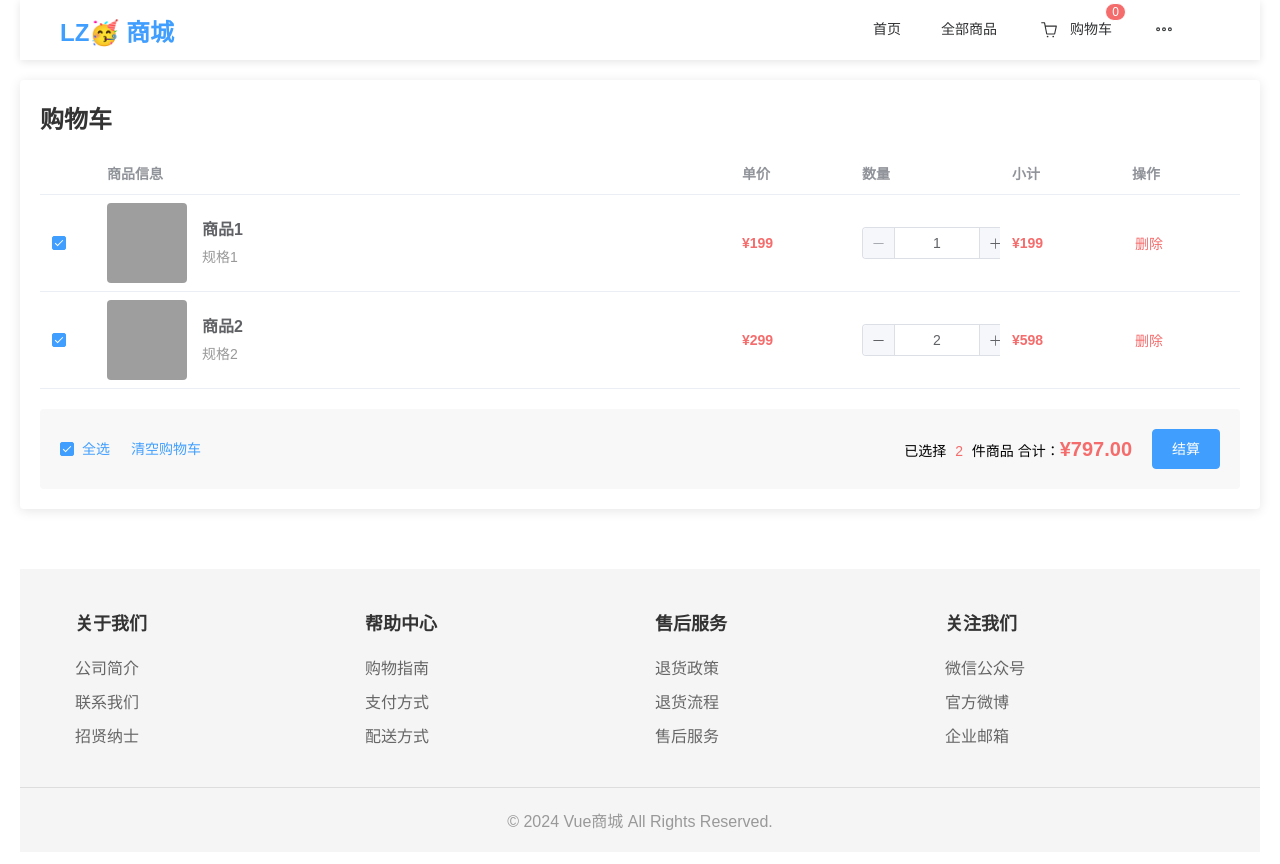
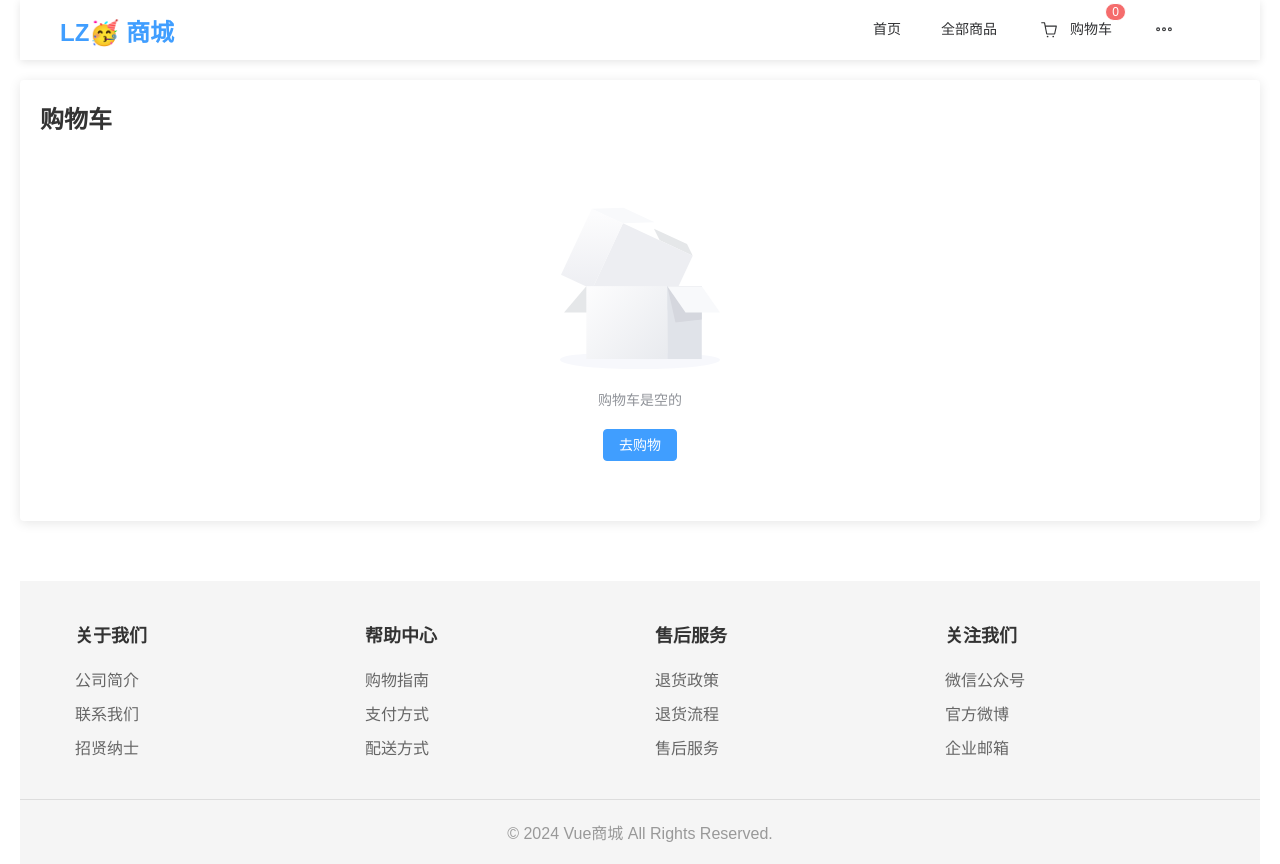
Before and after one commit to lzlzlz666/vue-shop, a Vue app: page /cart in a window 1280 px wide. Built offline with nearby package versions, Linux system fonts and the light colour scheme; grey boxes are pictures that could not be loaded.

Commit message:
购物车本地pinia

```diff
--- a/src/components/Header.vue
+++ b/src/components/Header.vue
@@ -31,7 +31,7 @@
           <el-menu-item index="/">首页</el-menu-item>
           <el-menu-item index="/products">全部商品</el-menu-item>
           <el-menu-item index="/cart">
-            <el-badge :value="cartCount" class="cart-badge">
+            <el-badge :value="cartItems.length" class="cart-badge">
               <el-icon><ShoppingCart /></el-icon> 购物车
             </el-badge>
           </el-menu-item>
@@ -53,12 +53,17 @@
 </template>
 
 <script setup>
-import { ref, computed } from 'vue'
+import { ref, computed, onMounted } from 'vue'
 import { useRoute } from 'vue-router'
 import { Search, ShoppingCart, User } from '@element-plus/icons-vue'
 
 const searchText = ref('')
-const cartCount = ref(0)
+
+import { useCartStore } from '@/stores/cartStore'
+const cartStore = useCartStore();
+
+const cartCount = ref(0);
+const cartItems = ref([]);
 
 // 获取当前路由信息
 // const route = useRoute()
@@ -70,6 +75,12 @@ const handleLogout = () => {
   // 退出登录逻辑
   console.log('logout')
 }
+
+onMounted(() => {
+  cartItems.value = cartStore.cartList
+  console.log(cartItems)
+})
+
 </script>
 
 <style scoped>
--- a/src/stores/cartStore.js
+++ b/src/stores/cartStore.js
@@ -6,8 +6,8 @@ export const useCartStore = defineStore('cart', () => {
   const cartList = ref([]);
 
   const addCart = (goods) => {
-    console.log("Adding goods:", goods);  // 打印传入的商品对象，确认 goods.count 是否正确
-    const item = cartList.value.find((item) => goods.productId === item.productId)
+    const item = cartList.value.find((item) => goods.productId === item.productId
+                                                      && goods.format === item.format);
     if(item) {
       item.count = item.count + goods.count;
     } else {
--- a/src/views/cart/index.vue
+++ b/src/views/cart/index.vue
@@ -28,10 +28,10 @@
                 <el-table-column label="商品信息">
                   <template #default="scope">
                     <div class="product-info">
-                      <img :src="scope.row.image" :alt="scope.row.name">
+                      <img :src="scope.row.picture" :alt="scope.row.name">
                       <div class="product-details">
                         <h3>{{ scope.row.name }}</h3>
-                        <p class="specs">{{ scope.row.specs }}</p>
+                        <p class="specs">{{ scope.row.format }}</p>
                       </div>
                     </div>
                   </template>
@@ -45,10 +45,10 @@
                 </el-table-column>
 
                 <!-- 数量 -->
-                <el-table-column label="数量" width="150">
+                <el-table-column label="数量" width="200">
                   <template #default="scope">
                     <el-input-number
-                      v-model="scope.row.quantity"
+                      v-model="scope.row.count"
                       :min="1"
                       :max="99"
                       @change="updateTotal"
@@ -59,7 +59,7 @@
                 <!-- 小计 -->
                 <el-table-column label="小计" width="120">
                   <template #default="scope">
-                    <span class="subtotal">¥{{ scope.row.price * scope.row.quantity }}</span>
+                    <span class="subtotal">¥{{ scope.row.price * scope.row.count }}</span>
                   </template>
                 </el-table-column>
 
@@ -85,7 +85,7 @@
                 </div>
                 <div class="right">
                   <div class="total-info">
-                    已选择 <span class="count">{{ selectedCount }}</span> 件商品
+                    已选择 <span class="count">{{ selectedCount }}</span> 种商品
                     合计：<span class="total-price">¥{{ totalPrice }}</span>
                   </div>
                   <el-button type="primary" size="large" @click="checkout">
@@ -105,31 +105,14 @@
   </template>
 
   <script setup>
-  import { ref, computed } from 'vue'
+  import { ref, computed, onMounted } from 'vue'
   import NavHeader from '../../components/Header.vue'
   import NavFooter from '../../components/Footer.vue'
+  import { useCartStore } from '@/stores/cartStore'
+  const cartStore = useCartStore();
 
   // 模拟购物车数据
-  const cartItems = ref([
-    {
-      id: 1,
-      name: '商品1',
-      specs: '规格1',
-      price: 199,
-      quantity: 1,
-      selected: true,
-      image: 'https://picsum.photos/100/100?random=1'
-    },
-    {
-      id: 2,
-      name: '商品2',
-      specs: '规格2',
-      price: 299,
-      quantity: 2,
-      selected: true,
-      image: 'https://picsum.photos/100/100?random=2'
-    }
-  ])
+  const cartItems = ref([])
 
   // 计算属性
   const selectAll = computed({
@@ -144,7 +127,7 @@
   const totalPrice = computed(() =>
     cartItems.value
       .filter(item => item.selected)
-      .reduce((total, item) => total + item.price * item.quantity, 0)
+      .reduce((total, item) => total + item.price * item.count, 0)
       .toFixed(2)
   )
 
@@ -167,8 +150,13 @@
 
   const checkout = () => {
     // 结算逻辑
-    console.log('checkout')
+    console.log(cartItems.value)
   }
+
+  onMounted(() => {
+    cartItems.value = cartStore.cartList
+    console.log(cartItems)
+  })
   </script>
 
   <style scoped>
@@ -186,12 +174,14 @@
   }
 
   .product-info {
+    width: 400px;
+    height: 110px;
     display: flex;
     align-items: center;
   }
 
   .product-info img {
-    width: 80px;
+    width: 120px;
     height: 80px;
     object-fit: cover;
     margin-right: 15px;
```
